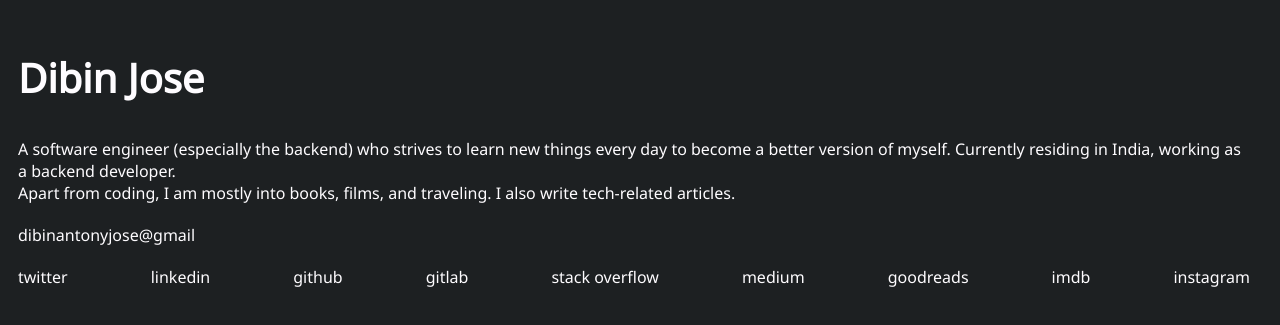
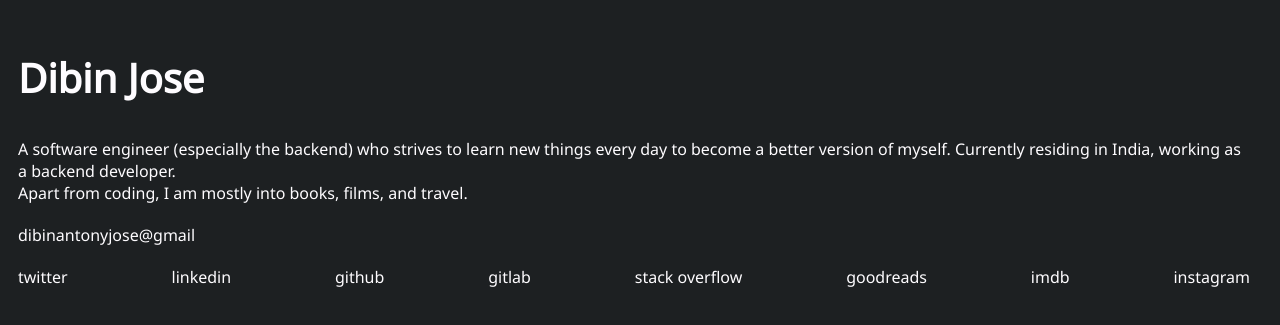
Before and after one commit to dibinantonyjose/dibinantonyjose.github.io, a React (Create React App) app: page / in a window 1280 px wide. Shown: the part 247-572 px from the top of the page. Built offline with nearby package versions, Linux system fonts and the light colour scheme.

Commit message:
Remove medium

```diff
--- a/src/App.jsx
+++ b/src/App.jsx
@@ -12,8 +12,7 @@ function App() {
           developer.
         </p>
         <p>
-          Apart from coding, I am mostly into books, films, and traveling.
-          I also write tech-related articles.
+          Apart from coding, I am mostly into books, films, and travel.
         </p>
       </div>
       <div>
@@ -25,7 +24,6 @@ function App() {
         <a href="https://github.com/dibinantonyjose" target="_blank" rel="noreferrer">github</a>
         <a href="https://gitlab.com/dibinantonyjose" target="_blank" rel="noreferrer">gitlab</a>
         <a href="https://stackoverflow.com/users/11405308/dibinantonyjose" target="_blank" rel="noreferrer">stack overflow</a>
-        <a href="https://medium.com/@dibinantonyjose" target="_blank" rel="noreferrer">medium</a>
         <a href="https://www.goodreads.com/dibinantonyjose" target="_blank" rel="noreferrer">goodreads</a>
         <a href="https://www.imdb.com/user/ur144606862/" target="_blank" rel="noreferrer">imdb</a>
         <a href="https://www.instagram.com/dibinantonyjose/" target="_blank" rel="noreferrer">instagram</a>
```
